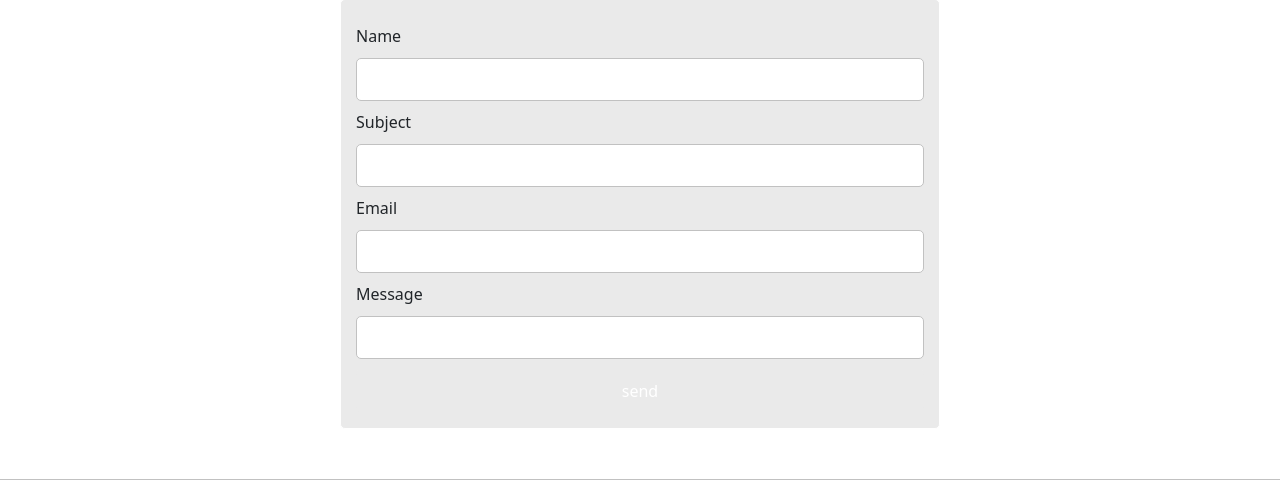
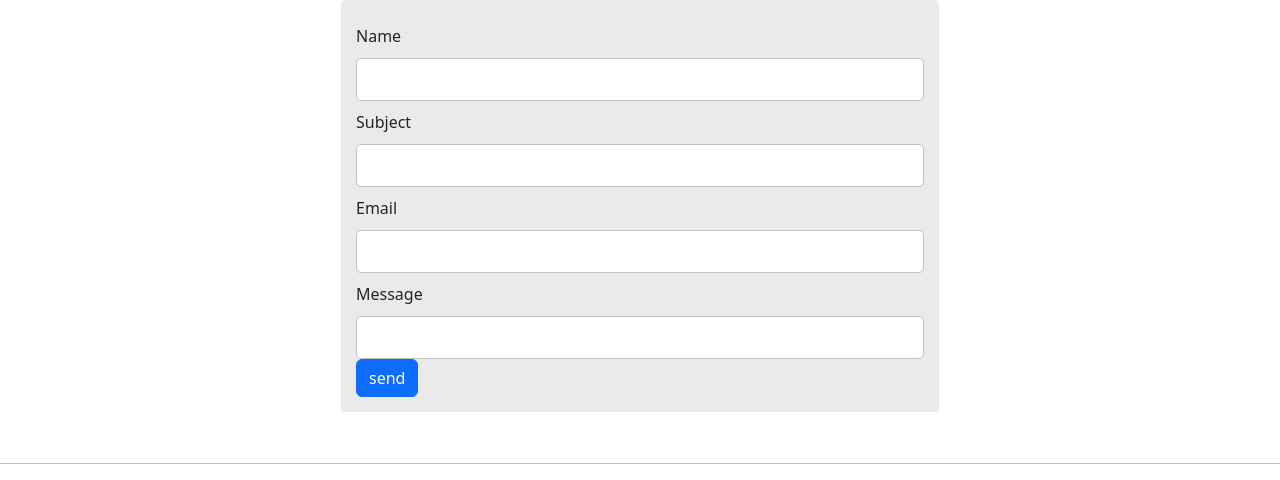
Before and after one commit to Kathan1999/Blog, a Django app: page / in a window 1280 px wide. Shown: the part 1431-1911 px from the top of the page. Run offline with Django 5.2, Linux system fonts and the light colour scheme; data comes from the database, SQL or seed files in the repository.

Commit message:
changes has been done with the contact page button

```diff
--- a/Home/templates/index.html
+++ b/Home/templates/index.html
@@ -127,7 +127,7 @@
         <label>Message</label>
         <input class="input-field" type="message" name="message">
 
-        <input class="primary-btn btn" id="submit-btn" type="submit" value="send">
+        <input class="btn btn-primary" type="submit" value="send">
       </form>
     </div>
 
```
